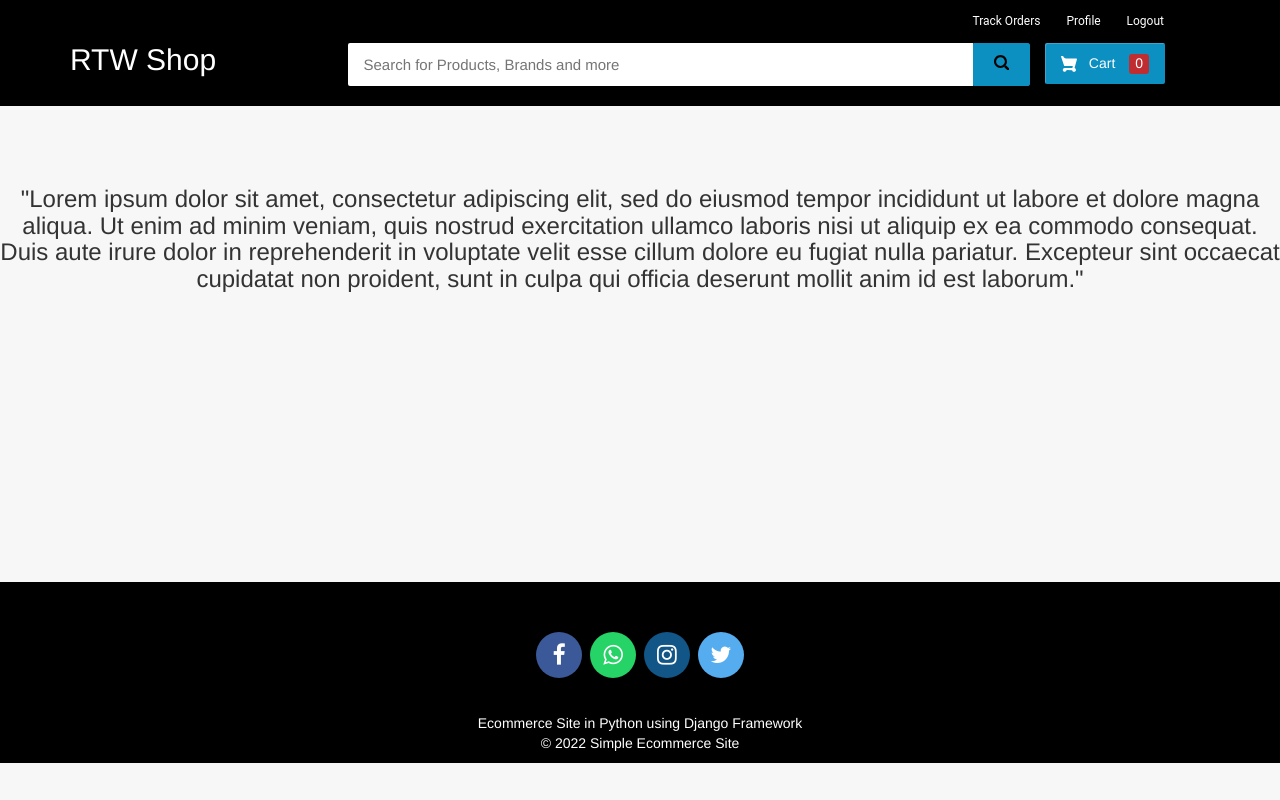
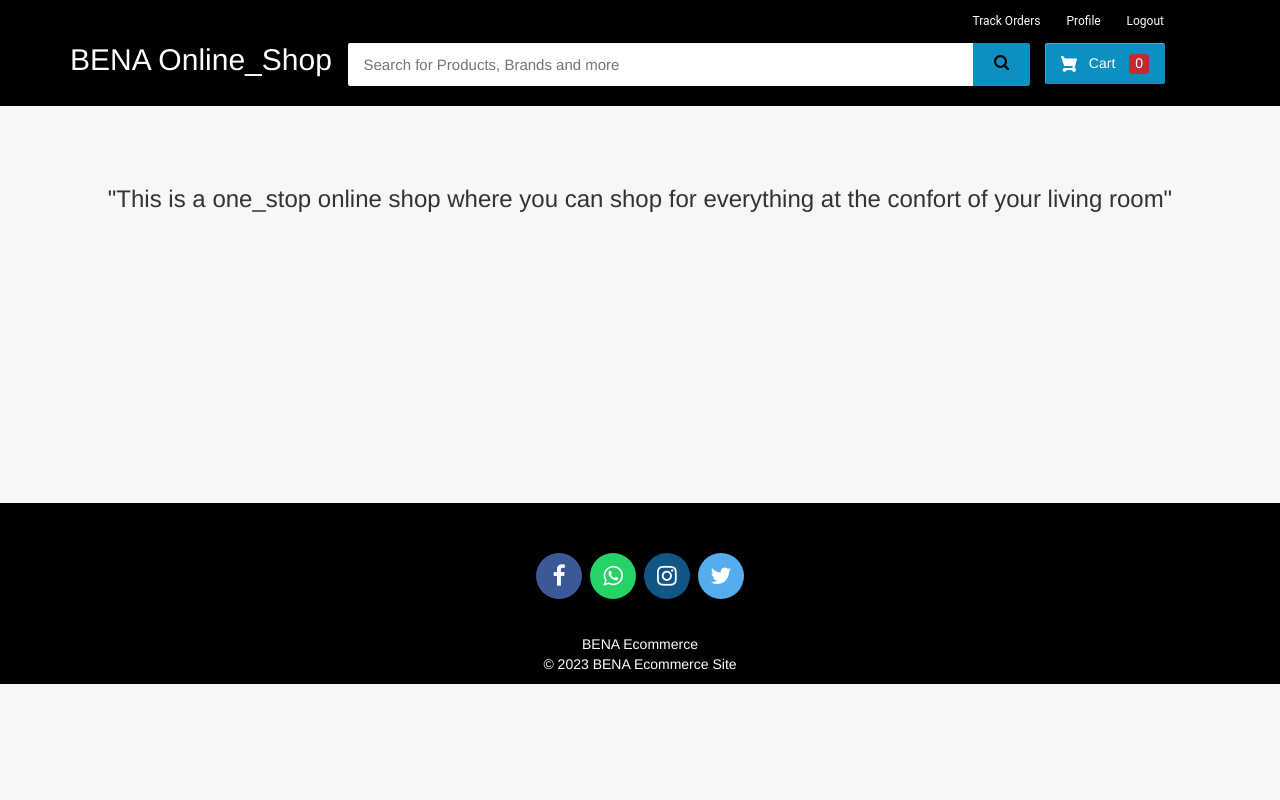
Before and after one commit to stephenbett/Ecommerce, a Django app: page /aboutus in a window 1280 px wide. Run offline with Django 3.2, Linux system fonts and the light colour scheme; a user stored in the database is signed in; some libraries are stand-ins or nearby versions.

Commit message:
changes_in_template

```diff
--- a/templates/ecom/aboutus.html
+++ b/templates/ecom/aboutus.html
@@ -20,12 +20,9 @@
     {% include "ecom/navbar.html" %}
   {%endif%}
   <br><br><br>
-<h3 style="text-align:center;">"Lorem ipsum dolor sit amet, consectetur adipiscing elit, sed do eiusmod tempor incididunt ut labore et dolore magna aliqua. Ut enim ad minim veniam, quis nostrud exercitation ullamco laboris nisi ut aliquip ex ea commodo consequat. Duis aute irure dolor in reprehenderit in voluptate velit esse cillum dolore eu fugiat nulla pariatur. Excepteur sint occaecat cupidatat non proident, sunt in culpa qui officia deserunt mollit anim id est laborum." </h3>
+<h3 style="text-align:center;">"This is a one_stop online shop where you can shop for everything at the confort of your living room" </h3>
 <br><br><br><br><br><br><br><br><br><br><br><br><br><br>
   {% include "ecom/footer.html" %}
 </body>
-<!--
-developed By : sumit kumar
--->
 
 </html>
--- a/templates/ecom/admin_add_products.html
+++ b/templates/ecom/admin_add_products.html
@@ -67,7 +67,7 @@
                     </div>
                     <div class="col-md-6">
                         <div class="form-group">
-                            <label for="">Product Price ($)</label> {% render_field productForm.price class="form-control" placeholder="52" %}
+                            <label for="">Product Price (Ksh)</label> {% render_field productForm.price class="form-control" placeholder="100" %}
                         </div>
                         <div class="form-group">
                             <label for="">Product Image</label> {% render_field productForm.product_image class="form-control" placeholder="product_image" %}
--- a/templates/ecom/admin_dashboard_cards.html
+++ b/templates/ecom/admin_dashboard_cards.html
@@ -183,8 +183,4 @@
   </div>
   <br><br>
 </body>
-<!--
-  developed By : sumit kumar
-  -->
-
 </html>
--- a/templates/ecom/admin_update_customer.html
+++ b/templates/ecom/admin_update_customer.html
@@ -90,8 +90,5 @@
         </div>
     </div>
 </form>
-<!--
-developed By : sumit kumar
--->
 
 {% endblock content %}
--- a/templates/ecom/customer_home.html
+++ b/templates/ecom/customer_home.html
@@ -435,7 +435,7 @@ img {
                 </div>
 
                 <a class="cart" href="{% url 'add-to-cart' p.id  %}?next_page={{ request.path }}">
-                  <span class="price">${{p.price}}</span>
+                  <span class="price">ksh {{p.price}}</span>
                   <span class="add-to-cart">
                     <span class="txt"><i class="fa fa-shopping-cart"></i> Add To Cart</span>
                   </span>
--- a/templates/ecom/customer_navbar.html
+++ b/templates/ecom/customer_navbar.html
@@ -2,7 +2,7 @@
 <html lang="en" dir="ltr">
   <head>
     <meta charset="utf-8">
-    <title>RTW Shop</title>
+    <title>BENA Online_Shop</title>
 
 
   <link rel="stylesheet" href="https://maxcdn.bootstrapcdn.com/bootstrap/3.3.0/css/bootstrap.min.css">
@@ -215,7 +215,7 @@
             </div>
             <div class="row row2">
                 <div class="col-sm-3">
-                    <h2 style="margin:0px;"><a style="text-decoration:none; color:white;" href="/"><span class="largenav">RTW Shop </span></a></h2>
+                    <h2 style="margin:0px;"><a style="text-decoration:none; color:white;" href="/"><span class="largenav">BENA Online_Shop </span></a></h2>
                 </div>
 
 
--- a/templates/ecom/customerlogin.html
+++ b/templates/ecom/customerlogin.html
@@ -3,7 +3,7 @@
 <html lang="en" dir="ltr">
   <head>
     <meta charset="utf-8">
-    <title>Simple E-commerce</title>
+    <title>BENA Online_shop</title>
     <style media="screen">
       body {
     margin: 0;
--- a/templates/ecom/download_invoice.html
+++ b/templates/ecom/download_invoice.html
@@ -122,7 +122,7 @@
           <table class="table table-bordered table-striped">
             <tr>
               <td class="title">
-                <h5>Ecommerce Site - Django</h5>
+                <h5>BENA Online_shop</h5>
               </td>
 
               <td>
@@ -200,8 +200,6 @@
     </table>
   </div>
 </body>
-<!--
-developed By : sumit kumar
--->
+
 
 </html>
--- a/templates/ecom/feedback_sent.html
+++ b/templates/ecom/feedback_sent.html
@@ -18,7 +18,3 @@
 
 <br><br><br><br><br><br><br><br>
   {% include "ecom/footer.html" %}
-
-<!--
-developed By : sumit kumar
--->
--- a/templates/ecom/footer.html
+++ b/templates/ecom/footer.html
@@ -77,15 +77,11 @@
     <div class="row">
       <div class="col-md-12 col-sm-12">
         <div style="color:#ffffff;" class="wow fadeInUp footer-copyright">
-          <p>Ecommerce Site in Python using Django Framework<br>
-            &copy; 2022 Simple Ecommerce Site </p>
+          <p>BENA Ecommerce<br>
+            &copy; 2023 BENA Ecommerce Site </p>
         </div>
       </div>
     </div>
   </div>
 </footer>
-<!--
-developed By : sumit kumar
--->
-
 </html>
--- a/templates/ecom/payment.html
+++ b/templates/ecom/payment.html
@@ -12,7 +12,7 @@
 .pl-ziro { padding-left: 0px; }
 </style>
 <br><br>
-<center><i>This is a FAKE PAYMENT. Just for demo purpose</i></center>
+<center><i>This is a Demo PAYMENT</i></center>
 <br><br>
 <div class="container" style="text-align:center; padding-left:300px;">
     <div class="row">
```
Also changed, not shown: templates/ecom/admin_view_booking.html (+2 -7 lines), templates/ecom/cart.html (+2 -6 lines), templates/ecom/customer_base.html (+4 -4 lines), templates/ecom/homebase.html (+4 -3 lines), db.sqlite3, static/product_image/coffee.png (added), static/profile_pic/CustomerProfilePic/sb.png (added).
